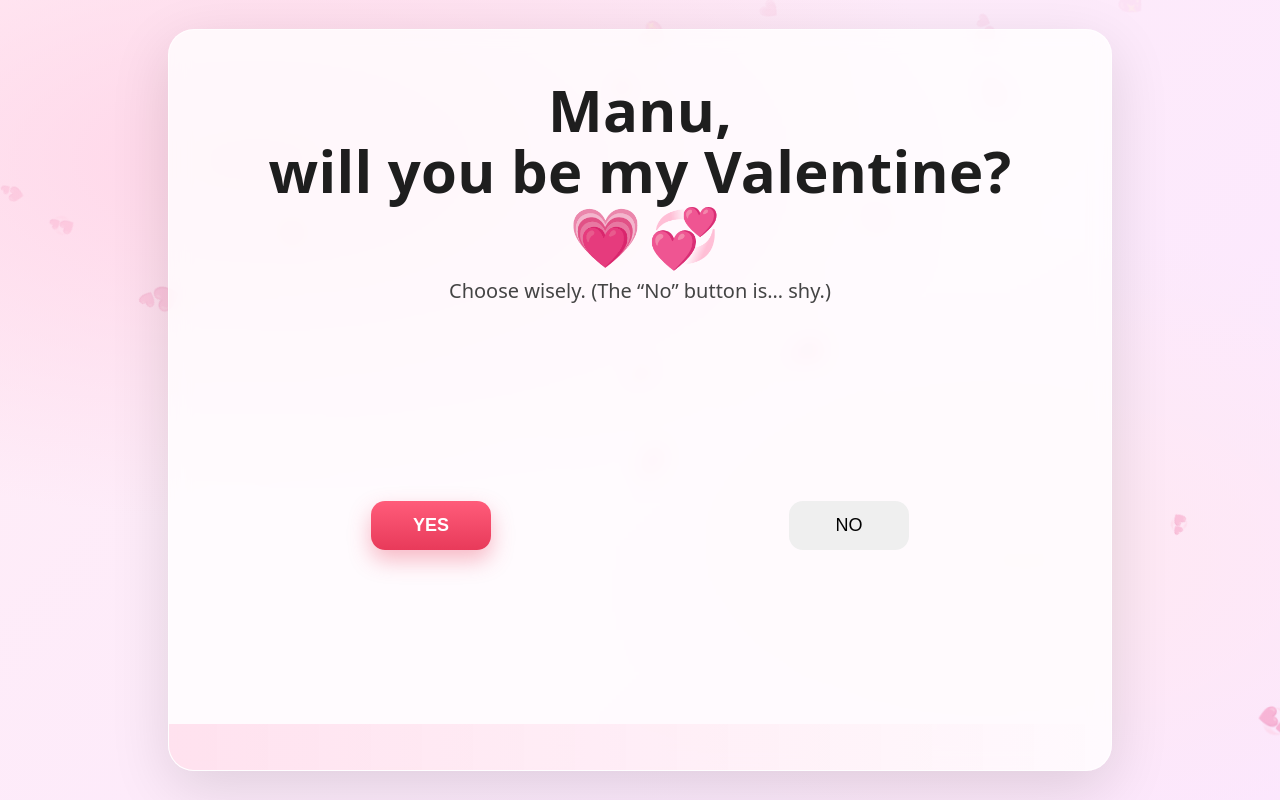
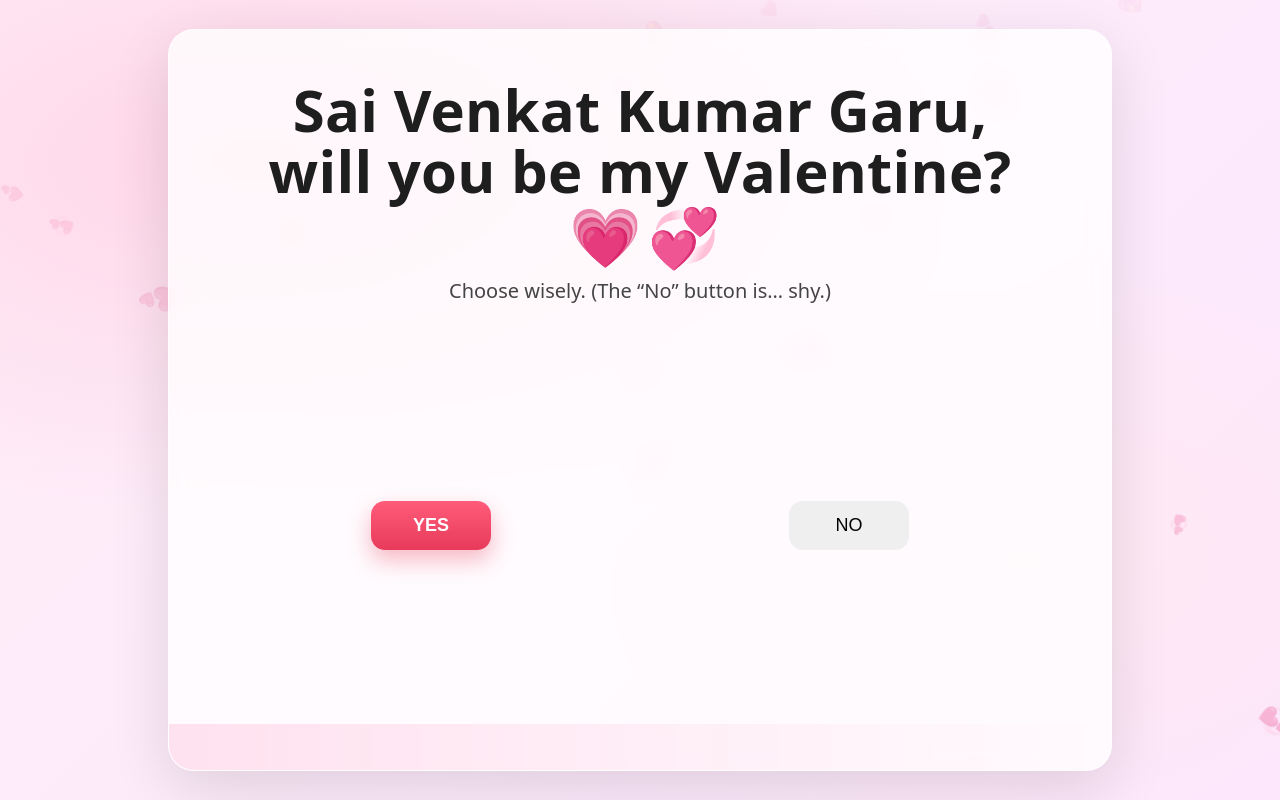
Before and after one commit to D-L-Sathvika/valentine, a plain HTML site: page valentine.html in a window 1280 px wide. Drawn offline with Linux system fonts and the light colour scheme.

Commit message:
Update valentine.html

```diff
--- a/valentine.html
+++ b/valentine.html
@@ -280,7 +280,7 @@
     <div class="wrap">
         <div class="card" id="askCard">
             <div class="banner"></div>
-            <h1><span class="name" id="who">Shivani</span>,<br />will you be my Valentine?
+            <h1><span class="name" id="who">Sai Venkat Kumar Gaaru</span>,<br />will you be my Valentine?
                 <span class="tiny-hearts" aria-hidden="true"><span>💗</span><span>💞</span></span>
             </h1>
             <p class="sub">Choose wisely. (The “No” button is… shy.)</p>
@@ -305,7 +305,7 @@
                 <img alt="Celebration" src="./Rishi.jpg" />
             </div>
 
-            <div class="love">I love you ❤️</div>
+            <div class="love">I love you Bava ❤️</div>
         </div>
     </div>
 
@@ -313,7 +313,7 @@
 
     <script>
         // ✅ Change name here
-        const WIFE_NAME = "Manu";
+        const WIFE_NAME = "Sai Venkat Kumar Garu";
 
         // ✅ Tweak how hard NO is to click
         const EVADE_DISTANCE = 50;
```
